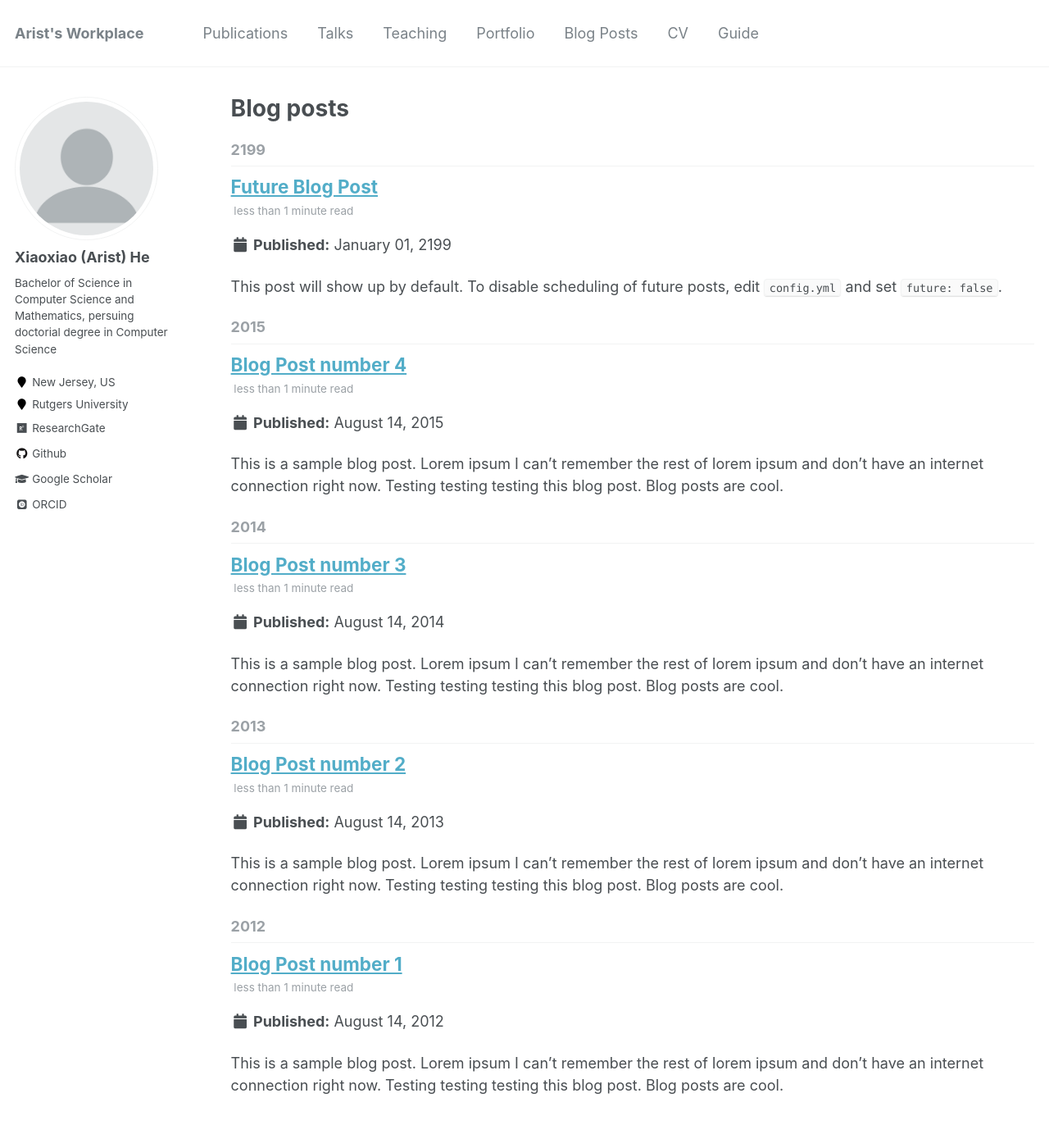
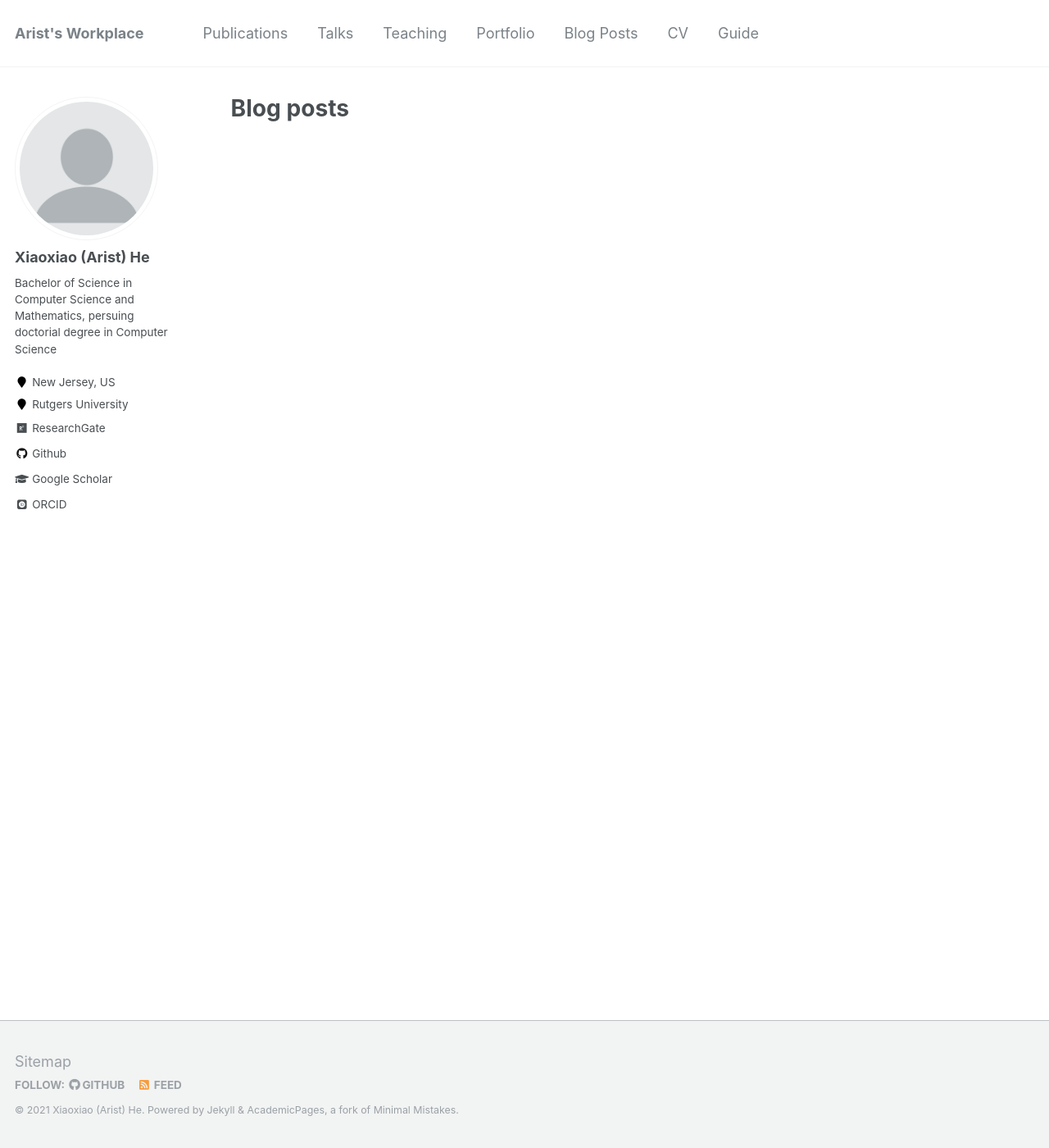
Before and after one commit to hexiaoxiao-cs/hexiaoxiao-cs.github.io, a Jekyll site: the page built from _pages/year-archive.html, in a window 1280 px wide and 1400 px high. Shown: the whole window at 82% size. Built offline with Jekyll 4.4.1, drawn with Linux system fonts in a browser that asks for light colours; some web fonts are replaced.

Commit message:
delete portfolio and posts

```diff
--- a/_config.yml
+++ b/_config.yml
@@ -181,9 +181,6 @@
   publications:
     output: true
     permalink: /:collection/:path/
-  portfolio:
-    output: true
-    permalink: /:collection/:path/
   talks:
     output: true
     permalink: /:collection/:path/
--- a/_posts/2012-08-14-blog-post-1.md
+++ /dev/null
@@ -1,20 +0,0 @@
----
-title: 'Blog Post number 1'
-date: 2012-08-14
-permalink: /posts/2012/08/blog-post-1/
-tags:
-  - cool posts
-  - category1
-  - category2
----
-
-This is a sample blog post. Lorem ipsum I can't remember the rest of lorem ipsum and don't have an internet connection right now. Testing testing testing this blog post. Blog posts are cool.
-
-Headings are cool
-======
-
-You can have many headings
-======
-
-Aren't headings cool?
-------
--- a/_posts/2013-08-14-blog-post-2.md
+++ /dev/null
@@ -1,20 +0,0 @@
----
-title: 'Blog Post number 2'
-date: 2013-08-14
-permalink: /posts/2013/08/blog-post-2/
-tags:
-  - cool posts
-  - category1
-  - category2
----
-
-This is a sample blog post. Lorem ipsum I can't remember the rest of lorem ipsum and don't have an internet connection right now. Testing testing testing this blog post. Blog posts are cool.
-
-Headings are cool
-======
-
-You can have many headings
-======
-
-Aren't headings cool?
-------
--- a/_posts/2014-08-14-blog-post-3.md
+++ /dev/null
@@ -1,20 +0,0 @@
----
-title: 'Blog Post number 3'
-date: 2014-08-14
-permalink: /posts/2014/08/blog-post-3/
-tags:
-  - cool posts
-  - category1
-  - category2
----
-
-This is a sample blog post. Lorem ipsum I can't remember the rest of lorem ipsum and don't have an internet connection right now. Testing testing testing this blog post. Blog posts are cool.
-
-Headings are cool
-======
-
-You can have many headings
-======
-
-Aren't headings cool?
-------
--- a/_posts/2199-01-01-future-post.md
+++ /dev/null
@@ -1,11 +0,0 @@
----
-title: 'Future Blog Post'
-date: 2199-01-01
-permalink: /posts/2012/08/blog-post-4/
-tags:
-  - cool posts
-  - category1
-  - category2
----
-
-This post will show up by default. To disable scheduling of future posts, edit `config.yml` and set `future: false`.
```
Also changed, not shown: _portfolio/portfolio-1.md (deleted, +0 -7 lines), _portfolio/portfolio-2.html (deleted, +0 -7 lines), _posts/2015-08-14-blog-post-4.md (deleted, +0 -20 lines).
